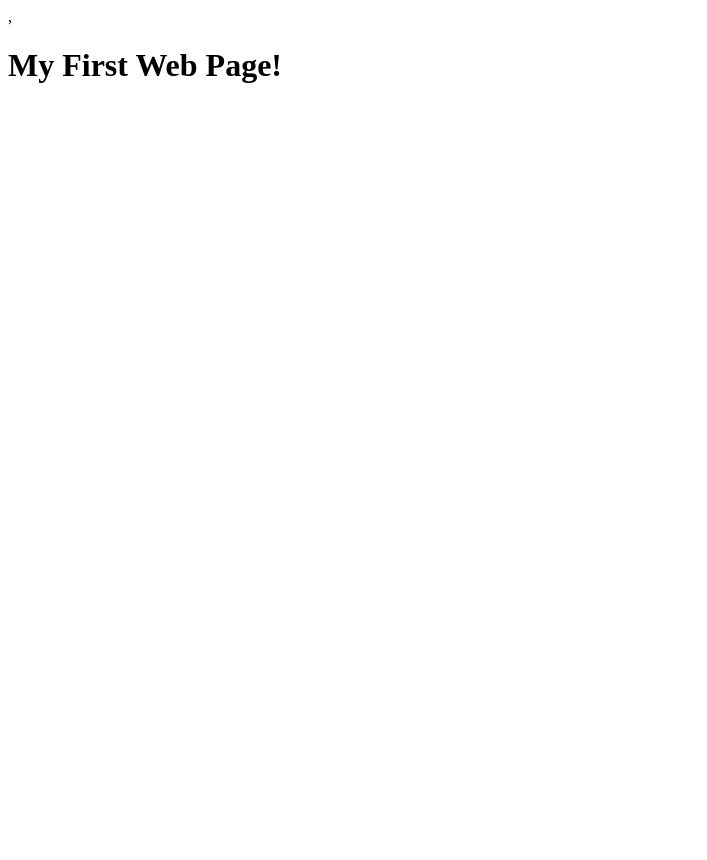
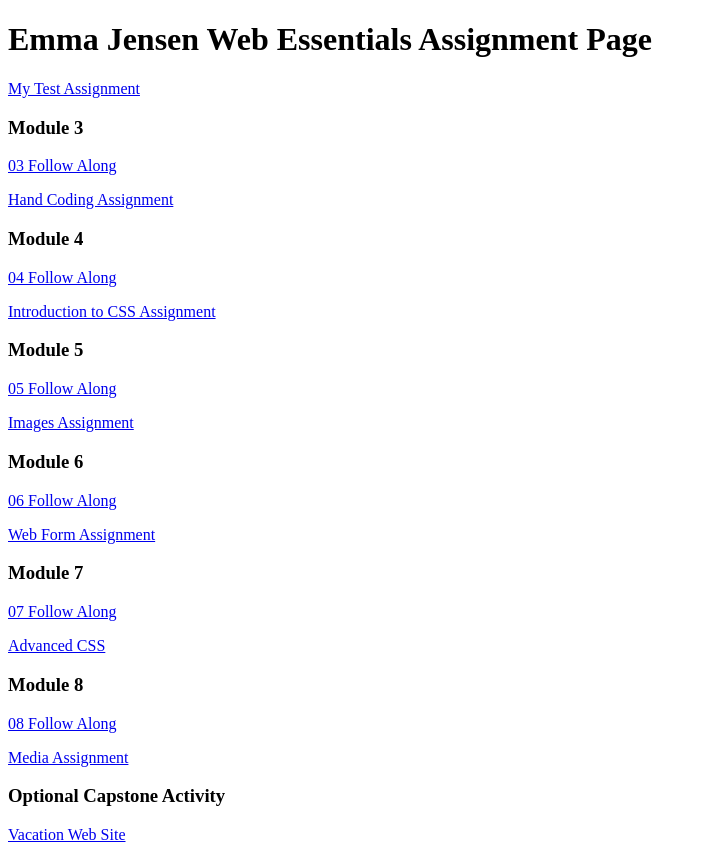
Before and after one commit to emmajensen03/dwdd1600, a plain HTML site: page 01test/index.html in a window 1280 px wide. Shown: the whole page, without its empty margins (0-707 px from the left). Before the commit the page ends 800 px from the top, so only its background shows below. Drawn offline with Linux system fonts and the light colour scheme.

Commit message:
added name

```diff
--- a/01test/index.html
+++ b/01test/index.html
@@ -3,9 +3,37 @@
 	<head>
 		<meta charset="UTF-8">
 		<meta name="viewport" content="width=device-width, initial-scale=1.0">
-    <title>Document</title>
+		<title>dwdd 1600 assignment list page</title>
 	</head>
 	<body>
-    ,<h1>My First Web Page!</h1>
+		<h1>Emma Jensen Web Essentials Assignment Page</h1>
+		<p><a href="01test">My Test Assignment</a></p>
+
+		<h3>Module 3</h3>
+		<p><a href="03follow-along">03 Follow Along</a></p>
+		<p><a href="03hand-coding">Hand Coding Assignment</a></p>
+
+		<h3>Module 4</h3>
+		<p><a href="04follow-along">04 Follow Along</a></p>
+		<p><a href="04intro-css">Introduction to CSS Assignment</a></p>
+
+		<h3>Module 5</h3>
+		<p><a href="05follow-along">05 Follow Along</a></p>
+		<p><a href="05images">Images Assignment</a></p>
+
+		<h3>Module 6</h3>
+		<p><a href="06follow-along">06 Follow Along</a></p>
+		<p><a href="06form">Web Form Assignment</a></p>
+
+		<h3>Module 7</h3>
+		<p><a href="07follow-along">07 Follow Along</a></p>
+		<p><a href="07advanced-css">Advanced CSS</a></p>
+
+		<h3>Module 8</h3>
+		<p><a href="08follow-along">08 Follow Along</a></p>
+		<p><a href="08media">Media Assignment</a></p>
+
+		<h3>Optional Capstone Activity</h3>
+		<p><a href="vacation">Vacation Web Site</a></p>
 	</body>
 </html>
```
Lines whose indentation alone changed are shown as unchanged.
